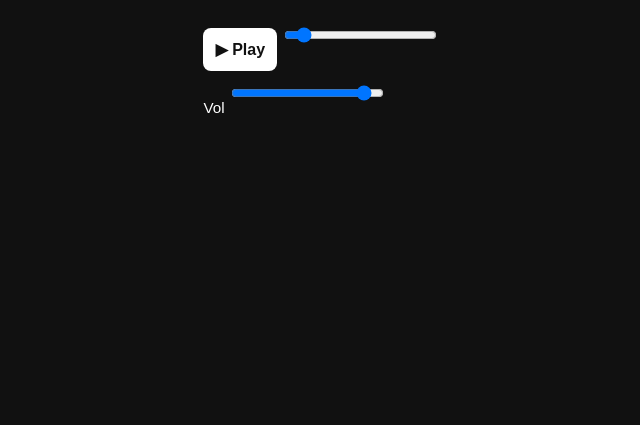
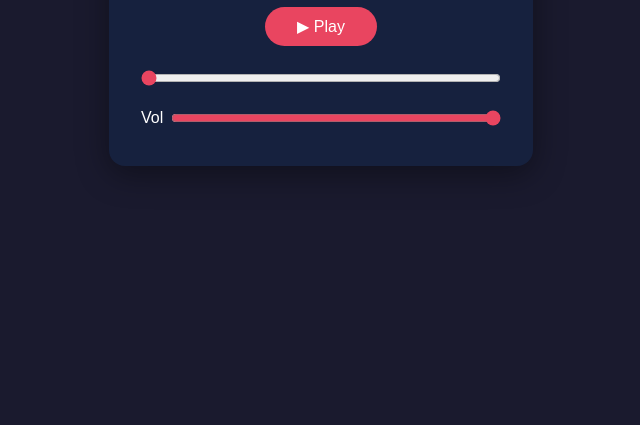
Before and after one commit to rossalli-cloud/EPL-4, a plain HTML site: page index.html in a window 1280 px wide. Shown: the part 375-800 px from the top of the page, without its empty margins (319-959 px from the left). Drawn offline with Linux system fonts and the light colour scheme.

Commit message:
Update style.css

```diff
--- a/style.css
+++ b/style.css
@@ -1,55 +1,49 @@
 body {
+  font-family: Arial, sans-serif;
+  background: #1a1a2e;
+  color: #fff;
+  display: flex;
+  justify-content: center;
+  align-items: center;
+  height: 100vh;
   margin: 0;
-  min-height: 100vh;
-  display: grid;
-  place-items: center;
-  background: #111;
-  color: #fff;
-  font-family: Arial, sans-serif;
 }
 
-.container {
-  width: min(90vw, 420px);
+.player {
+  background: #16213e;
+  padding: 2rem;
+  border-radius: 16px;
+  width: 360px;
   text-align: center;
-  display: grid;
-  gap: 14px;
+  box-shadow: 0 8px 32px rgba(0,0,0,0.4);
 }
 
-h1 {
-  font-size: 1.6rem;
-  margin: 0 0 8px;
+h1 { font-size: 1.4rem; margin-bottom: 1rem; }
+
+#track-title { color: #a0aec0; margin-bottom: 1rem; }
+
+#play-btn {
+  background: #e94560;
+  color: white;
+  border: none;
+  padding: 0.6rem 2rem;
+  border-radius: 24px;
+  font-size: 1rem;
+  cursor: pointer;
+  margin-bottom: 1rem;
 }
 
-label {
-  font-size: 0.95rem;
+#play-btn:hover { background: #c73652; }
+
+#progress, #volume {
+  width: 100%;
+  margin: 0.5rem 0;
+  accent-color: #e94560;
 }
 
-input,
-button {
-  font-size: 1rem;
-  padding: 12px;
-  border-radius: 8px;
-  border: none;
+.volume {
+  display: flex;
+  align-items: center;
+  gap: 0.5rem;
+  margin-top: 0.5rem;
 }
-
-input {
-  background: #222;
-  color: #fff;
-}
-
-button {
-  background: #fff;
-  color: #111;
-  cursor: pointer;
-  font-weight: bold;
-}
-
-button:hover {
-  opacity: 0.92;
-}
-
-.status {
-  min-height: 2.5em;
-  font-size: 0.95rem;
-  color: #ccc;
-}
```
